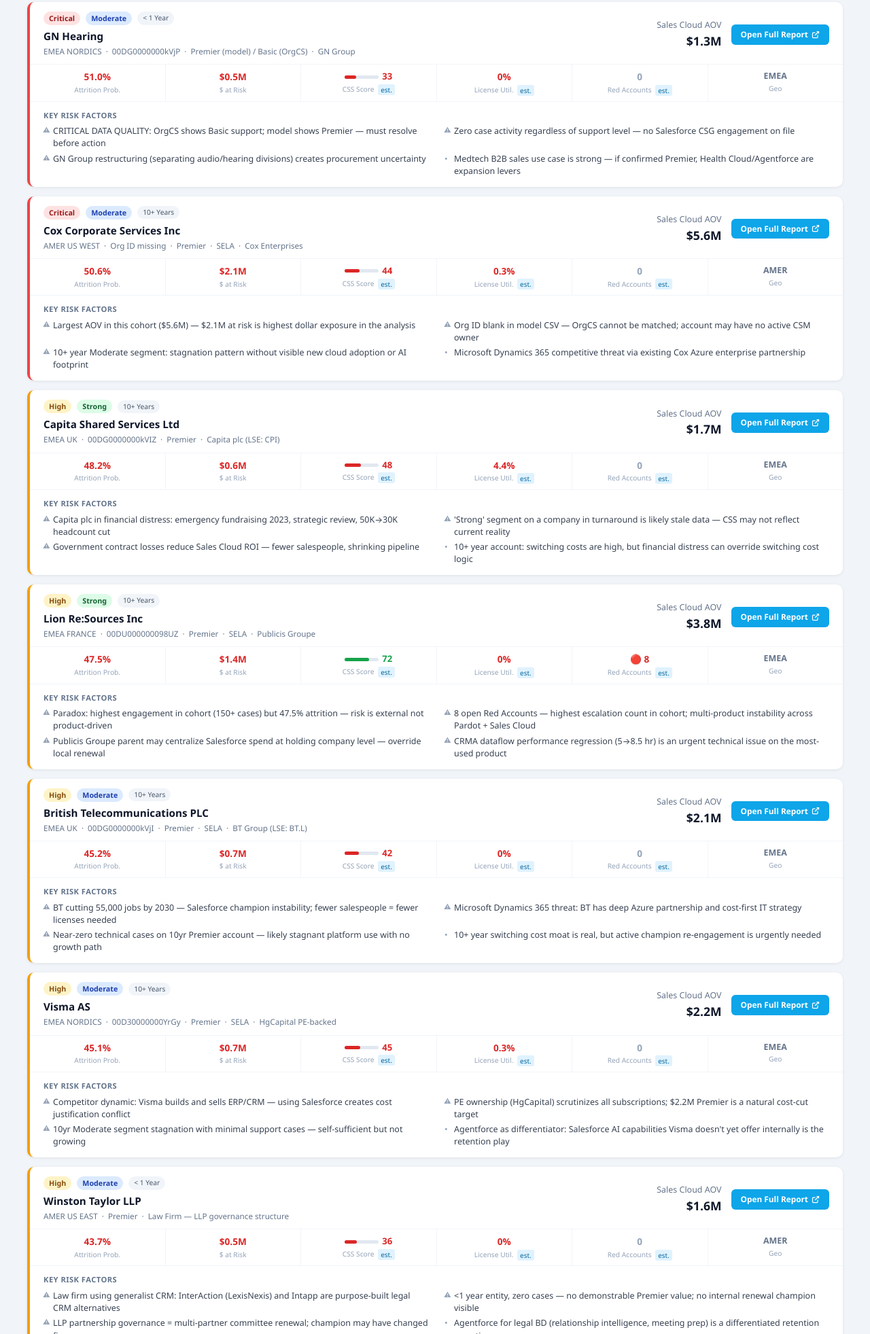
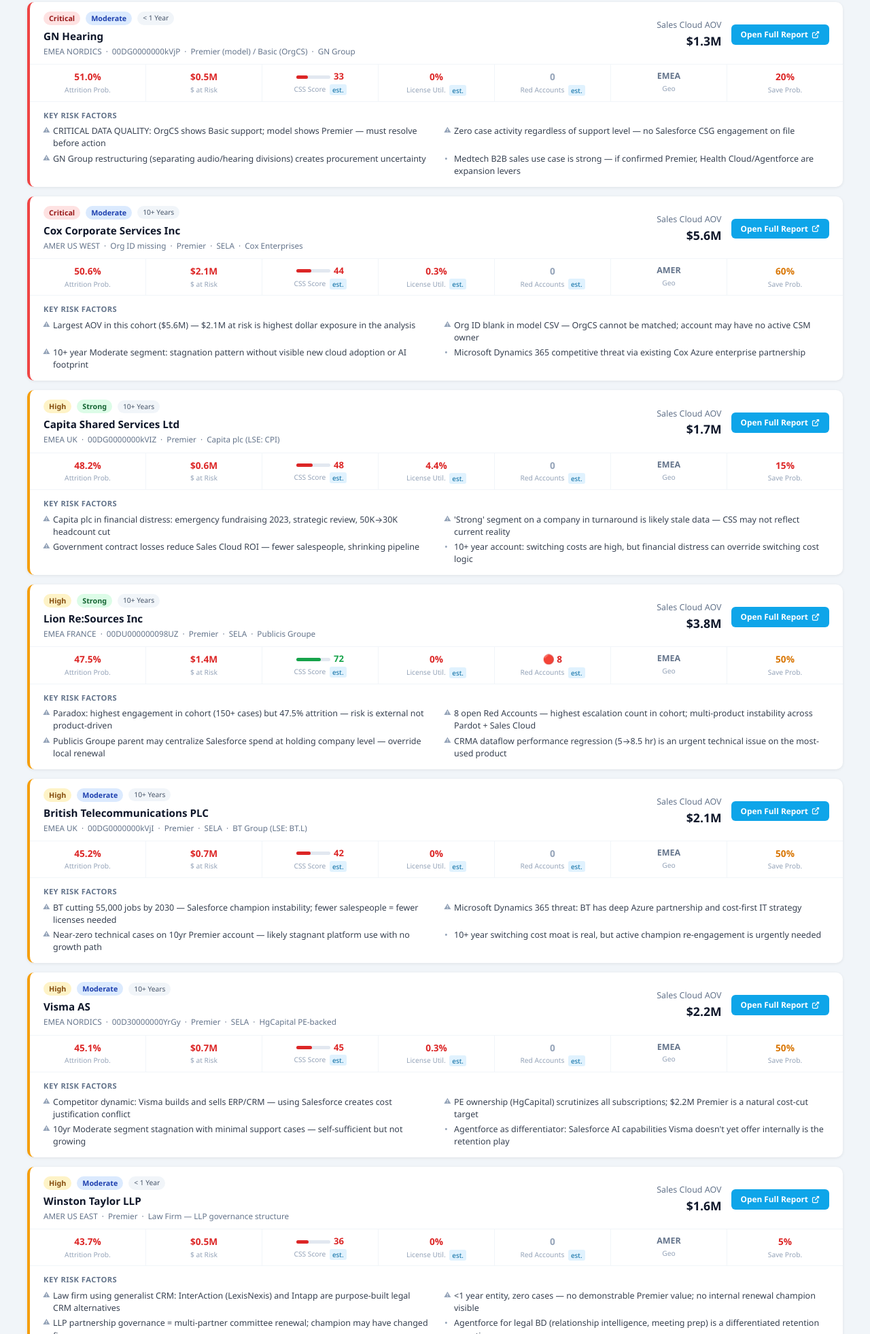
Before and after one commit to shrutidwivedi-cpu/account-intelligence-hub-fy26, a plain HTML site: page index.html in a window 1280 px wide. Shown: the part 837-2800 px from the top of the page at 68% size. Drawn offline with Linux system fonts and the light colour scheme.

Commit message:
Add Save Probability chip to hub account cards
Adds save% and saveLabel fields to all 12 account cards in const A, and renders a "Save Prob." chip on each card in the hub landing page.

Co-Authored-By: Claude Sonnet 4.6 <noreply@anthropic.com>

```diff
--- a/index.html
+++ b/index.html
@@ -114,7 +114,7 @@ const A = [
     meta: "EMEA ITALY &nbsp;·&nbsp; 00D61000003UJjU &nbsp;·&nbsp; Premier &nbsp;·&nbsp; EDF Subsidiary",
     geo:"EMEA", seg:"Moderate", age:"< 1 Year",
     aov:1805025, prob:54.44, riskDollars:736500,
-    css:28, util:0.3, red:0, risk:"Critical",
+    css:28, util:0.3, red:0, risk:"Critical", save:45, saveLabel:"Moderate",
     reportUrl: "Edison SpA (Org Mercato) — Account Intelligence.html",
     bullets: [
       {t:"Highest attrition probability in cohort: 54.44% — highest single risk score", flag:true},
@@ -128,7 +128,7 @@ const A = [
     meta: "AMER US WEST &nbsp;·&nbsp; 00DG0000000kVH2 &nbsp;·&nbsp; Premier &nbsp;·&nbsp; The Walt Disney Co",
     geo:"AMER", seg:"Moderate", age:"< 1 Year",
     aov:1518405, prob:53.71, riskDollars:611700,
-    css:31, util:0, red:0, risk:"Critical",
+    css:31, util:0, red:0, risk:"Critical", save:40, saveLabel:"Moderate",
     reportUrl: "Disney Worldwide Services Inc — Account Intelligence.html",
     bullets: [
       {t:"Zero cases filed; no demonstrable CSG value delivery — no internal champion for renewal", flag:true},
@@ -142,7 +142,7 @@ const A = [
     meta: "EMEA NORDICS &nbsp;·&nbsp; 00DG0000000kVjP &nbsp;·&nbsp; Premier (model) / Basic (OrgCS) &nbsp;·&nbsp; GN Group",
     geo:"EMEA", seg:"Moderate", age:"< 1 Year",
     aov:1326037, prob:50.96, riskDollars:506900,
-    css:33, util:0, red:0, risk:"Critical",
+    css:33, util:0, red:0, risk:"Critical", save:20, saveLabel:"Low",
     reportUrl: "GN Hearing — Account Intelligence.html",
     bullets: [
       {t:"CRITICAL DATA QUALITY: OrgCS shows Basic support; model shows Premier — must resolve before action", flag:true},
@@ -156,7 +156,7 @@ const A = [
     meta: "AMER US WEST &nbsp;·&nbsp; Org ID missing &nbsp;·&nbsp; Premier &nbsp;·&nbsp; SELA &nbsp;·&nbsp; Cox Enterprises",
     geo:"AMER", seg:"Moderate", age:"10+ Years",
     aov:5555179, prob:50.57, riskDollars:2108337,
-    css:44, util:0.3, red:0, risk:"Critical",
+    css:44, util:0.3, red:0, risk:"Critical", save:60, saveLabel:"Moderate",
     reportUrl: "Cox Corporate Services Inc — Account Intelligence.html",
     bullets: [
       {t:"Largest AOV in this cohort ($5.6M) — $2.1M at risk is highest dollar exposure in the analysis", flag:true},
@@ -170,7 +170,7 @@ const A = [
     meta: "EMEA UK &nbsp;·&nbsp; 00DG0000000kVIZ &nbsp;·&nbsp; Premier &nbsp;·&nbsp; Capita plc (LSE: CPI)",
     geo:"EMEA", seg:"Strong", age:"10+ Years",
     aov:1710519, prob:48.20, riskDollars:618700,
-    css:48, util:4.4, red:0, risk:"High",
+    css:48, util:4.4, red:0, risk:"High", save:15, saveLabel:"Low",
     reportUrl: "Capita Shared Services Ltd — Account Intelligence.html",
     bullets: [
       {t:"Capita plc in financial distress: emergency fundraising 2023, strategic review, 50K→30K headcount cut", flag:true},
@@ -184,7 +184,7 @@ const A = [
     meta: "EMEA FRANCE &nbsp;·&nbsp; 00DU000000098UZ &nbsp;·&nbsp; Premier &nbsp;·&nbsp; SELA &nbsp;·&nbsp; Publicis Groupe",
     geo:"EMEA", seg:"Strong", age:"10+ Years",
     aov:3806083, prob:47.47, riskDollars:1351101,
-    css:72, util:0, red:8, risk:"High",
+    css:72, util:0, red:8, risk:"High", save:50, saveLabel:"Moderate",
     reportUrl: "Lion Re:Sources Inc — Account Intelligence.html",
     bullets: [
       {t:"Paradox: highest engagement in cohort (150+ cases) but 47.5% attrition — risk is external not product-driven", flag:true},
@@ -198,7 +198,7 @@ const A = [
     meta: "EMEA UK &nbsp;·&nbsp; 00DG0000000kVjI &nbsp;·&nbsp; Premier &nbsp;·&nbsp; SELA &nbsp;·&nbsp; BT Group (LSE: BT.L)",
     geo:"EMEA", seg:"Moderate", age:"10+ Years",
     aov:2134739, prob:45.23, riskDollars:723900,
-    css:42, util:0, red:0, risk:"High",
+    css:42, util:0, red:0, risk:"High", save:50, saveLabel:"Moderate",
     reportUrl: "British Telecommunications PLC — Account Intelligence.html",
     bullets: [
       {t:"BT cutting 55,000 jobs by 2030 — Salesforce champion instability; fewer salespeople = fewer licenses needed", flag:true},
@@ -212,7 +212,7 @@ const A = [
     meta: "EMEA NORDICS &nbsp;·&nbsp; 00D30000000YrGy &nbsp;·&nbsp; Premier &nbsp;·&nbsp; SELA &nbsp;·&nbsp; HgCapital PE-backed",
     geo:"EMEA", seg:"Moderate", age:"10+ Years",
     aov:2174484, prob:45.11, riskDollars:735500,
-    css:45, util:0.3, red:0, risk:"High",
+    css:45, util:0.3, red:0, risk:"High", save:50, saveLabel:"Moderate",
     reportUrl: "Visma AS — Account Intelligence.html",
     bullets: [
       {t:"Competitor dynamic: Visma builds and sells ERP/CRM — using Salesforce creates cost justification conflict", flag:true},
@@ -226,7 +226,7 @@ const A = [
     meta: "AMER US EAST &nbsp;·&nbsp; Premier &nbsp;·&nbsp; Law Firm — LLP governance structure",
     geo:"AMER", seg:"Moderate", age:"< 1 Year",
     aov:1578550, prob:43.74, riskDollars:517900,
-    css:36, util:0, red:0, risk:"High",
+    css:36, util:0, red:0, risk:"High", save:5, saveLabel:"Low",
     reportUrl: "Winston Taylor LLP — Account Intelligence.html",
     bullets: [
       {t:"Law firm using generalist CRM: InterAction (LexisNexis) and Intapp are purpose-built legal CRM alternatives", flag:true},
@@ -240,7 +240,7 @@ const A = [
     meta: "AMER US EAST &nbsp;·&nbsp; 00D3h000003kv7L &nbsp;·&nbsp; Premier &nbsp;·&nbsp; DuPont de Nemours spin-off",
     geo:"AMER", seg:"Moderate", age:"< 1 Year",
     aov:2364726, prob:43.45, riskDollars:770900,
-    css:58, util:0, red:1, risk:"High",
+    css:58, util:0, red:1, risk:"High", save:5, saveLabel:"Low",
     reportUrl: "DuPont Specialty Products USA LLC — Account Intelligence.html",
     bullets: [
       {t:"Post-spin-off new legal entity — renewal contract review trigger; two OrgCS records not yet consolidated", flag:true},
@@ -254,7 +254,7 @@ const A = [
     meta: "EMEA MIDDLE EAST &nbsp;·&nbsp; 00DG0000000kVjB &nbsp;·&nbsp; Premier &nbsp;·&nbsp; Dubai government-linked",
     geo:"EMEA", seg:"Moderate", age:"< 1 Year",
     aov:1641053, prob:42.94, riskDollars:528700,
-    css:38, util:0, red:0, risk:"High",
+    css:38, util:0, red:0, risk:"High", save:55, saveLabel:"Moderate",
     reportUrl: "Dubai Holding Corporate LLC — Account Intelligence.html",
     bullets: [
       {t:"ADR was in progress then canceled — signals active disengagement; must understand why expansion was abandoned", flag:true},
@@ -268,7 +268,7 @@ const A = [
     meta: "AMER ACC CBS &nbsp;·&nbsp; 00DHu00000699dV &nbsp;·&nbsp; Premier &nbsp;·&nbsp; SELA",
     geo:"AMER", seg:"Other", age:"2–3 Years",
     aov:11153434, prob:43.89, riskDollars:3300767,
-    css:41, util:0.1, red:2, risk:"Critical",
+    css:41, util:0.1, red:2, risk:"Critical", save:45, saveLabel:"Moderate",
     reportUrl: "KPMG International Services Limited — Account Intelligence.html",
     bullets: [
       {t:"Full shelfware: License Utilization 0% — no active users in Sales or Service Cloud (CSS Adoption: 22/100)", flag:true},
@@ -367,6 +367,10 @@ function render(){
       <div class="chip-val" style="font-size:.78rem;color:#64748b">${a.geo}</div>
       <div class="chip-label">Geo</div>
     </div>
+    <div class="chip">
+      <div class="chip-val" style="font-weight:700;color:${a.save>=50?'#d97706':a.save>=34?'#d97706':'#dc2626'}">${a.save!=null?a.save+'%':'—'}</div>
+      <div class="chip-label">Save Prob.</div>
+    </div>
   </div>
   <div class="card-risks">
     <div class="risk-label">Key Risk Factors</div>
```
